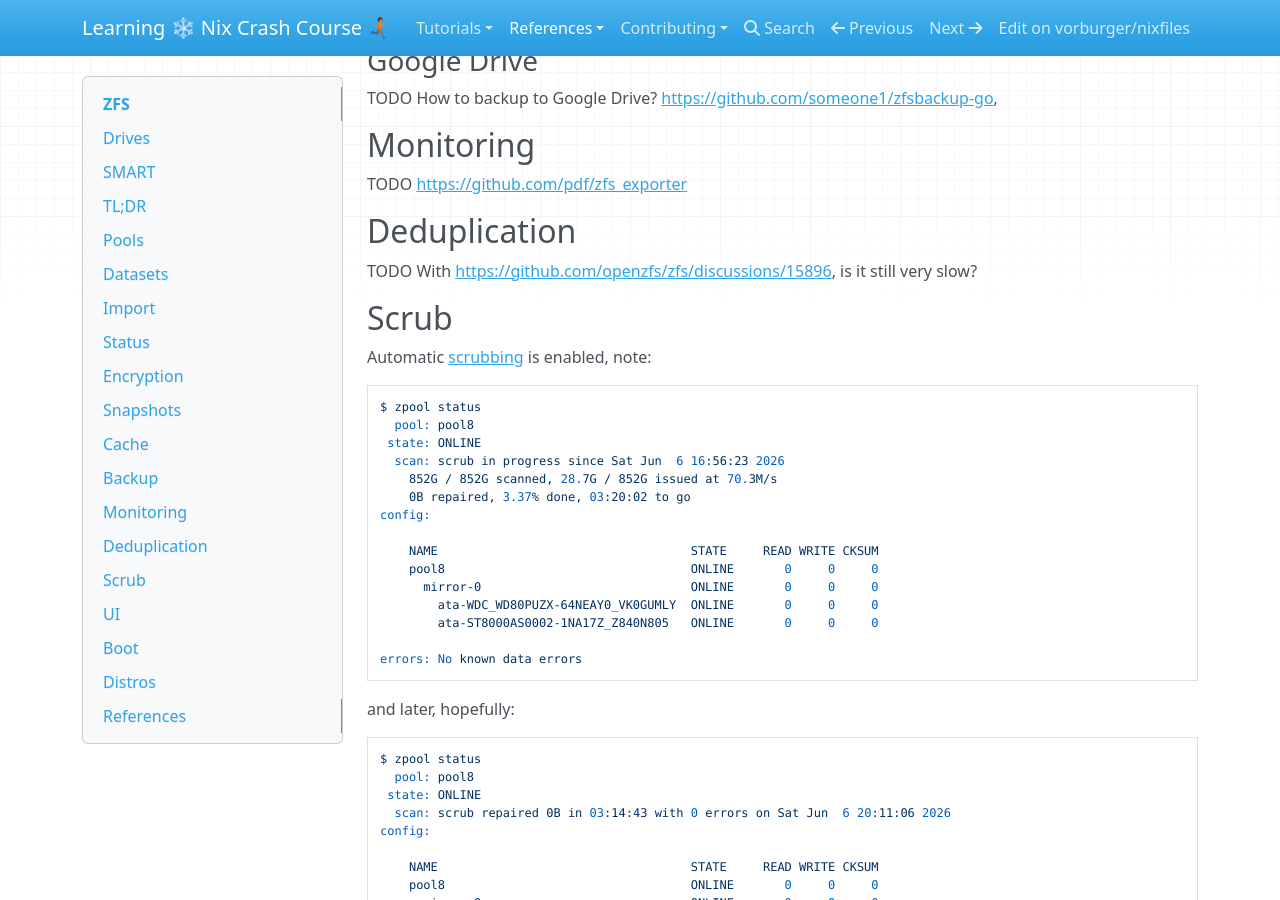
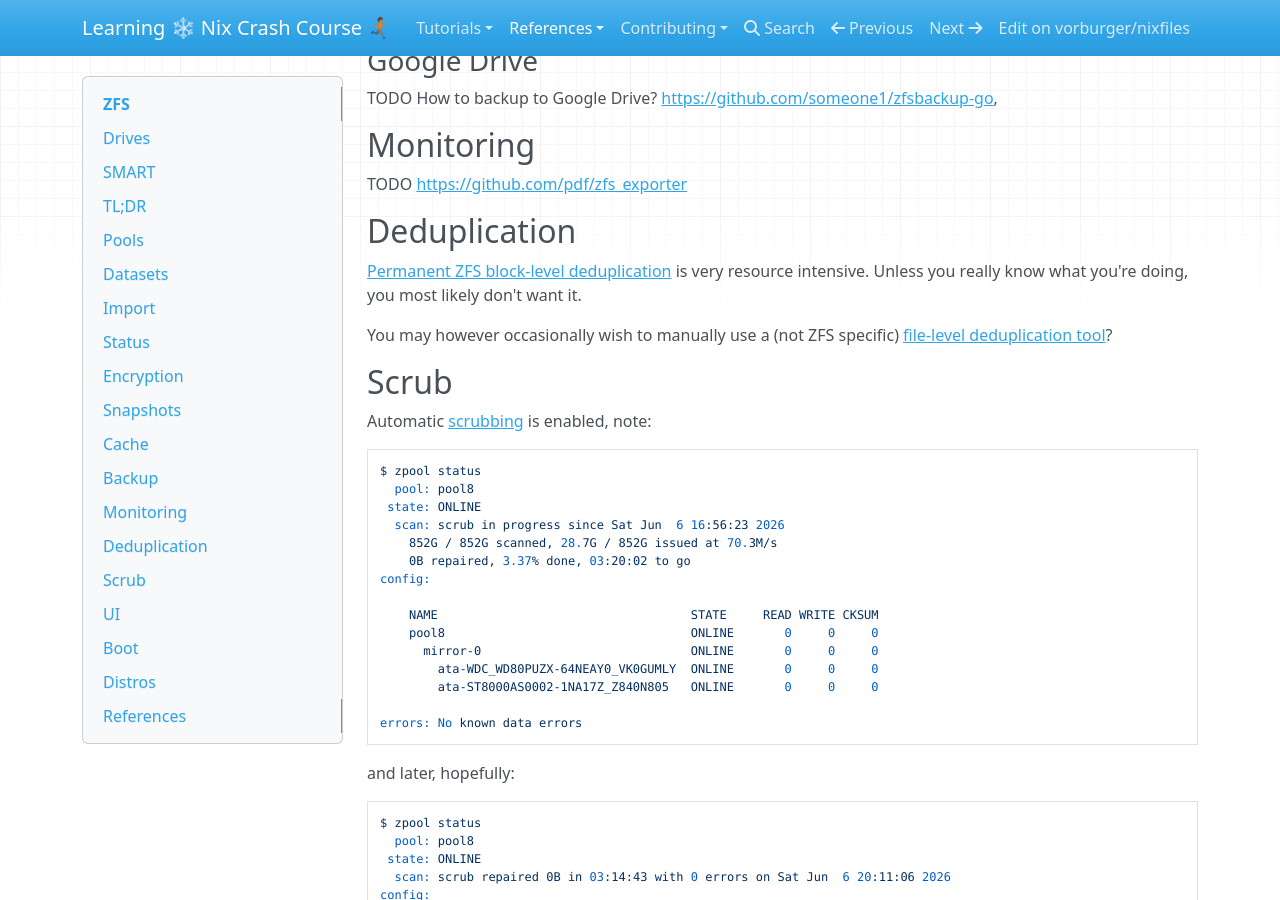
Before and after one commit to vorburger/nixfiles, an MkDocs documentation site: the page built from docs/docs/reference/zfs.md, in a window 1280 px wide and 900 px high, scrolled down 5019 px. Built offline with MkDocs 1.6.1, drawn with Linux system fonts in a browser that asks for light colours; nearby versions of some CDN libraries.

Commit message:
docs: ZFS Deduplication

```diff
--- a/docs/docs/reference/zfs.md
+++ b/docs/docs/reference/zfs.md
@@ -215,7 +215,9 @@ TODO https://github.com/pdf/zfs_exporter
 
 ## Deduplication
 
-TODO With https://github.com/openzfs/zfs/discussions/15896, is it still very slow?
+[Permanent ZFS block-level deduplication](https://www.truenas.com/docs/references/zfsdeduplication/) is very resource intensive. Unless you really know what you're doing, you most likely don't want it.
+
+You may however occasionally wish to manually use a (not ZFS specific) [file-level deduplication tool](https://search.brave.com/search?q=linux+file+deduplication)?
 
 ## Scrub
 
```
